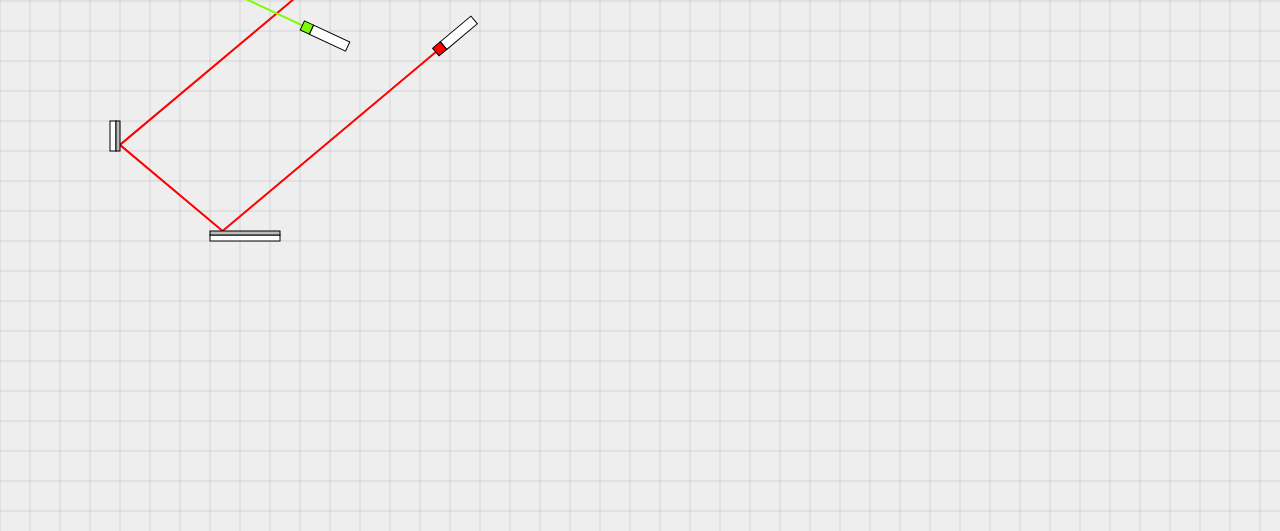
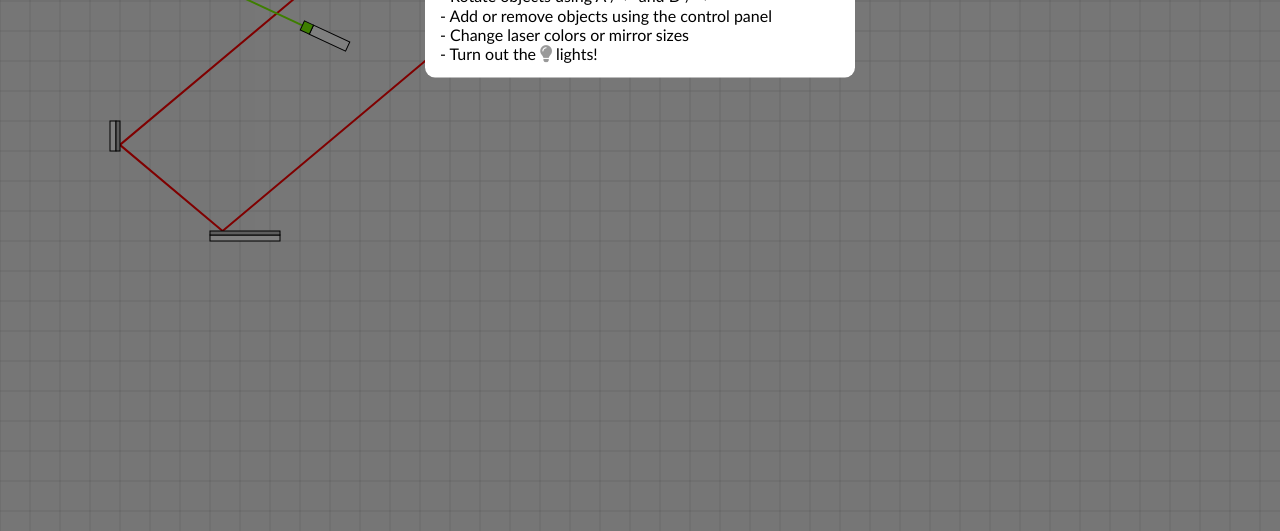
Before and after one commit to aidangadberry/laser-lights, a website built with webpack: page index.html in a window 1280 px wide. Shown: the part 269-800 px from the top of the page. Built offline with nearby package versions, Linux system fonts and the light colour scheme.

Commit message:
Present info modal on startup

```diff
--- a/index.html
+++ b/index.html
@@ -45,7 +45,7 @@
       </div>
       <canvas id="canvas"></canvas>
     </div>
-    <div class="modal">
+    <div class="modal show-modal">
       <div class="modal-content">
         <span class="close-button">&times;</span>
         <h1>Laser Lights</h1>
```
